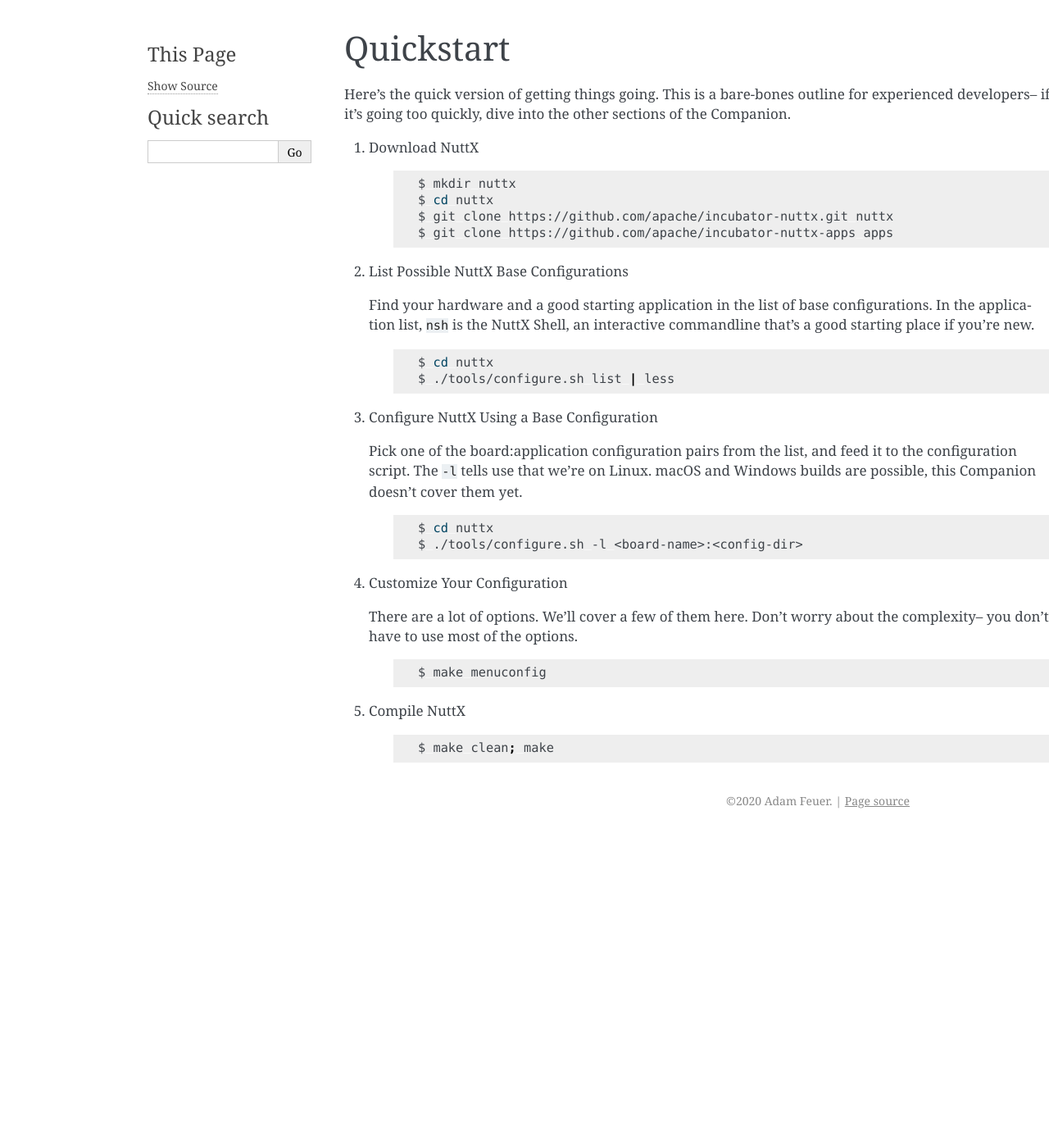
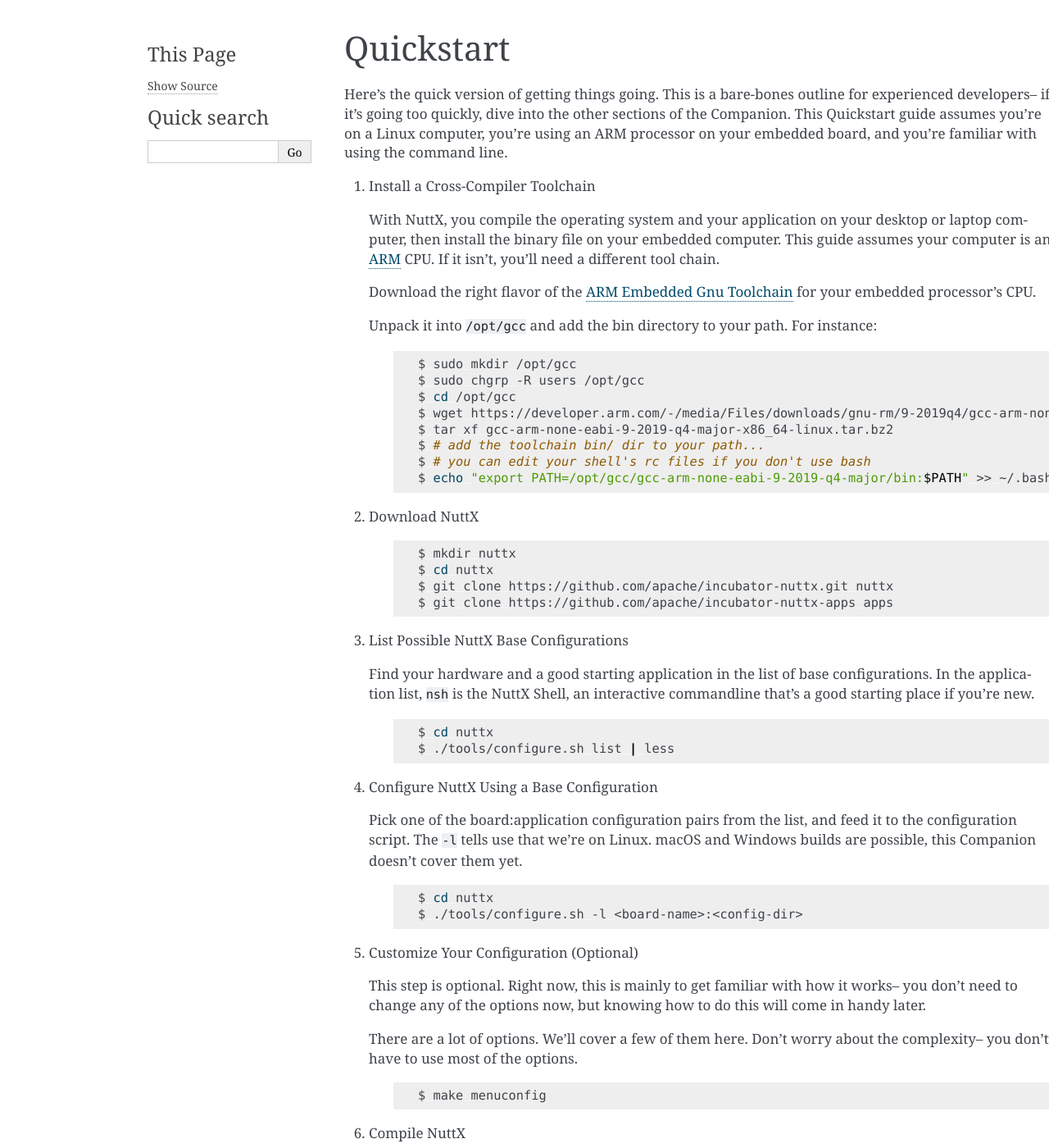
Before and after one commit to adamfeuer/nuttx-companion, a Sphinx documentation site: the page built from docs/user/quickstart.rst, in a window 1280 px wide and 1400 px high. Shown: the whole window at 82% size. Built offline with Sphinx 7.4.7, drawn with Linux system fonts in a browser that asks for light colours; some of the changed text lies outside the part shown.

Commit message:
add quickstart and resources

```diff
--- a/docs/user/quickstart.rst
+++ b/docs/user/quickstart.rst
@@ -4,8 +4,33 @@
 Quickstart
 ==========
 
-Here's the quick version of getting things going. This is a bare-bones outline for experienced developers– if it's going too quickly, dive into the other
-sections of the Companion.
+Here's the quick version of getting things going. This is a bare-bones outline for experienced developers– if it's
+going too quickly, dive into the other sections of the Companion. This Quickstart guide assumes you're on a Linux
+computer, you're using an ARM processor on your embedded board, and you're familiar with using the command line.
+
+#. Install a Cross-Compiler Toolchain
+
+   With NuttX, you compile the operating system and your application on your desktop or laptop computer, then install the
+   binary file on your embedded computer. This guide assumes your computer is an
+   `ARM <https://en.wikipedia.org/wiki/ARM_architecture>`_ CPU. If it isn't, you'll need a different tool chain.
+
+   Download the right flavor of the
+   `ARM Embedded Gnu Toolchain <https://developer.arm.com/tools-and-software/open-source-software/developer-tools/gnu-toolchain/gnu-rm>`_
+   for your embedded processor's CPU.
+
+   Unpack it into ``/opt/gcc`` and add the bin directory to your path. For instance:
+
+    .. code-block:: bash
+
+       $ sudo mkdir /opt/gcc
+       $ sudo chgrp -R users /opt/gcc
+       $ cd /opt/gcc
+       $ wget https://developer.arm.com/-/media/Files/downloads/gnu-rm/9-2019q4/gcc-arm-none-eabi-9-2019-q4-major-x86_64-linux.tar.bz2?revision=108bd959-44bd-4619-9c19-26187abf5225&la=en&hash=E788CE92E5DFD64B2A8C246BBA91A249CB8E2D2D
+       $ tar xf gcc-arm-none-eabi-9-2019-q4-major-x86_64-linux.tar.bz2
+       $ # add the toolchain bin/ dir to your path...
+       $ # you can edit your shell's rc files if you don't use bash
+       $ echo "export PATH=/opt/gcc/gcc-arm-none-eabi-9-2019-q4-major/bin:$PATH" >> ~/.bashrc
+
 
 #. Download NuttX
 
@@ -37,7 +62,10 @@
        $ cd nuttx
        $ ./tools/configure.sh -l <board-name>:<config-dir>
 
-#. Customize Your Configuration
+#. Customize Your Configuration (Optional)
+
+   This step is optional. Right now, this is mainly to get familiar with how it works– you don't need to change
+   any of the options now, but knowing how to do this will come in handy later.
 
    There are a lot of options. We'll cover a few of them here. Don't worry about the complexity– you don't have to use most of the options.
 
@@ -51,3 +79,8 @@
     .. code-block:: bash
 
        $ make clean; make
+
+#. Install the Executable Program on Your Board
+
+   This step is a bit more complicated, depending on your board. It's covered in the section
+   :ref:`Uploading NuttX to Your Board <uploading>`.
```
Also changed, not shown: docs/index.rst (+9 -3 lines), docs/user/install.rst (+31 -2 lines), docs/user/intro.rst (+7 -0 lines), docs/user/making-changes.rst (added, +68 -0 lines), docs/user/resources.rst (added, +12 -0 lines), docs/user/uploading.rst (added, +7 -0 lines).
